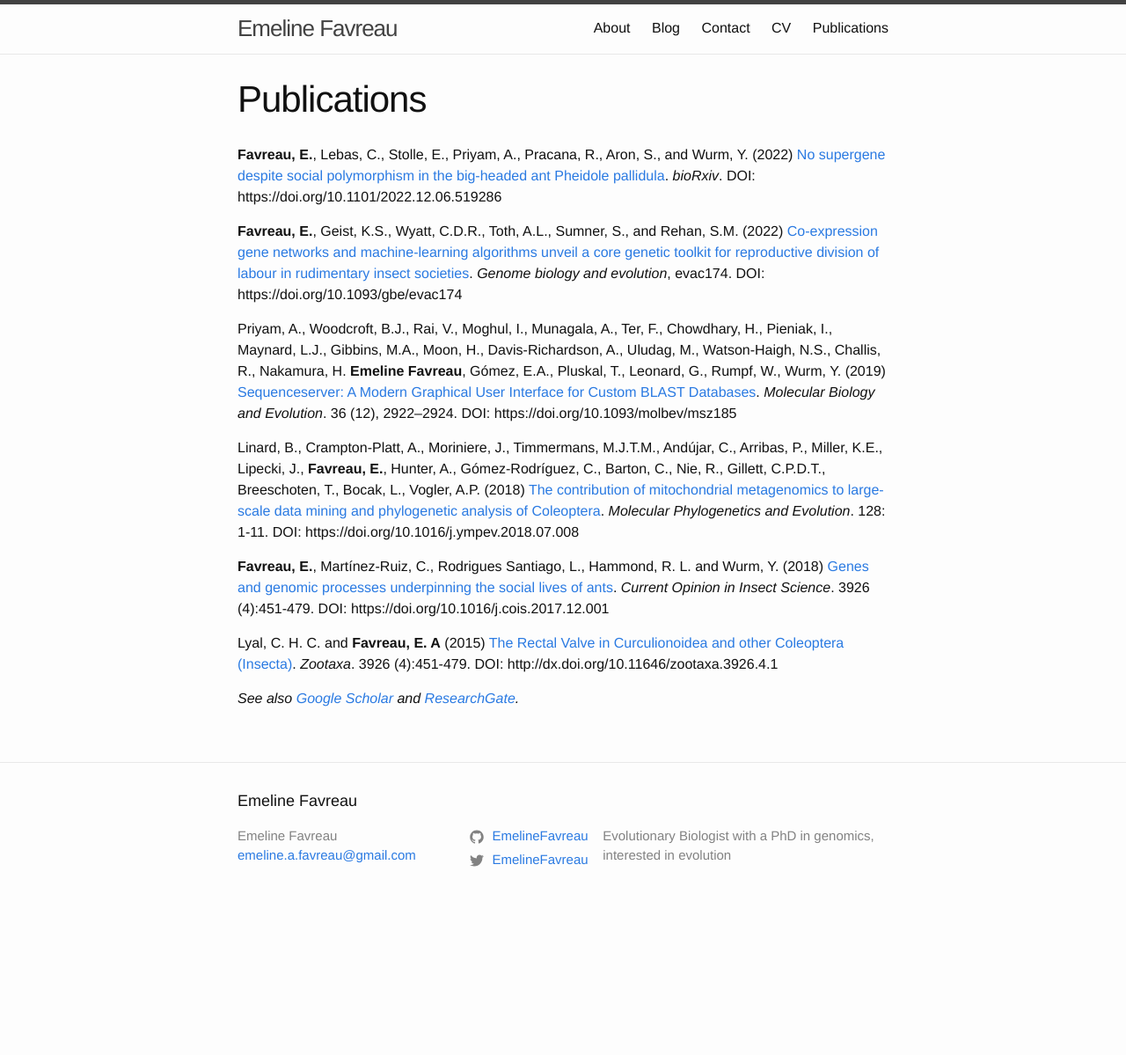
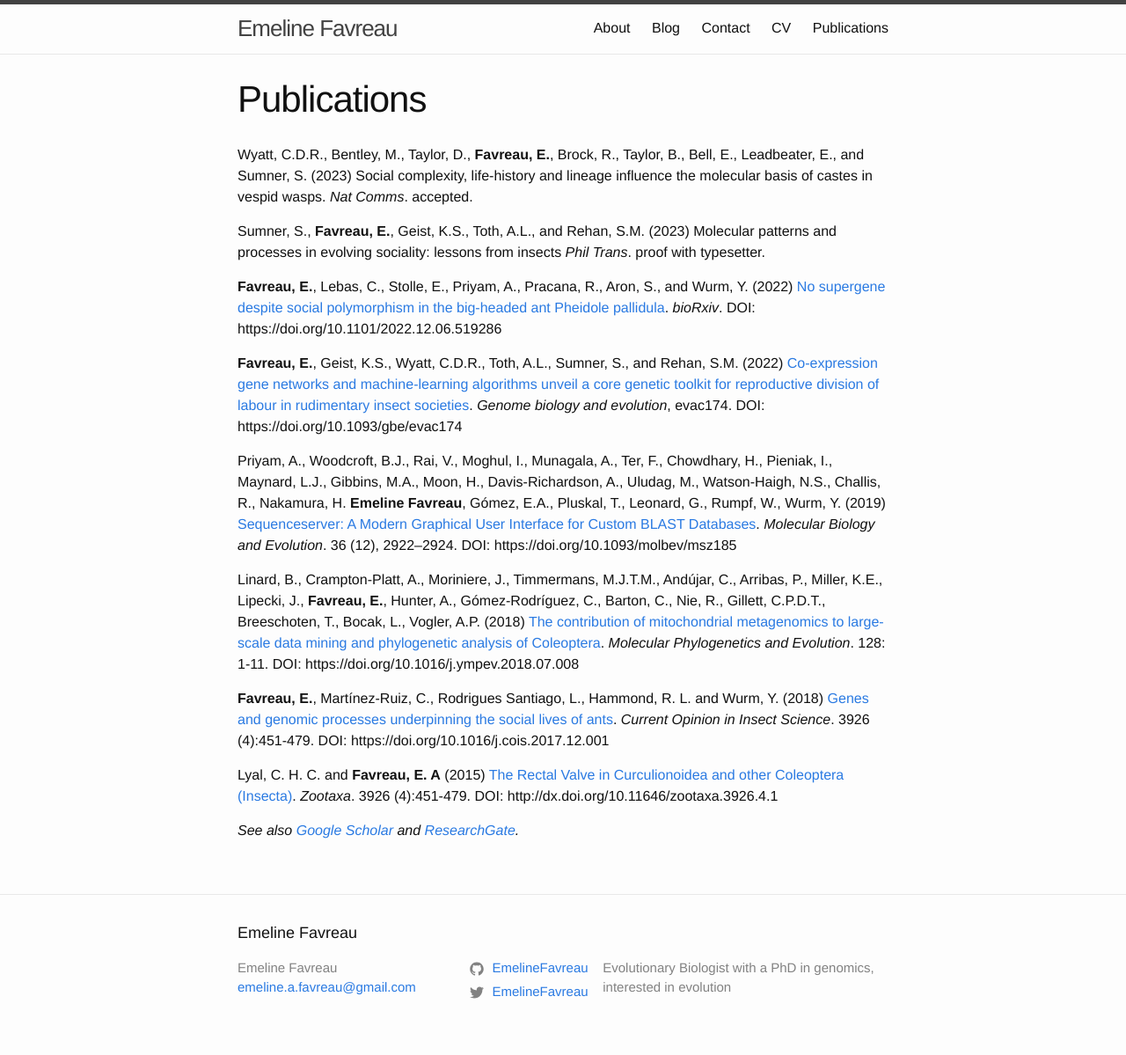
Before and after one commit to EmelineFavreau/EmelineFavreau.github.io, a Jekyll site: the page built from publications.md, in a window 1280 px wide. Shown: the whole page at 88% size. Built offline with Jekyll 4.4.1, drawn with Linux system fonts in a browser that asks for light colours; before the commit the page ends 1049 px from its top, so only the background shows below that.

Commit message:
adding two accepted

```diff
--- a/publications.md
+++ b/publications.md
@@ -3,6 +3,10 @@ layout: page
 title: Publications
 permalink: /publications/
 ---
+Wyatt, C.D.R., Bentley, M., Taylor, D., **Favreau, E.**, Brock, R., Taylor, B., Bell, E., Leadbeater, E., and Sumner, S. (2023) Social complexity, life-history and lineage influence the molecular basis of castes in vespid wasps. _Nat Comms_. accepted.
+
+
+Sumner, S., **Favreau, E.**, Geist, K.S., Toth, A.L., and Rehan, S.M. (2023) Molecular patterns and processes in evolving sociality: lessons from insects _Phil Trans_. proof with typesetter.
 
 
 **Favreau, E.**, Lebas, C., Stolle, E., Priyam, A., Pracana, R., Aron, S., and Wurm, Y.  (2022) [No supergene despite social polymorphism in the big-headed ant Pheidole pallidula](https://doi.org/10.1101/2022.12.06.519286). _bioRxiv_. DOI: https://doi.org/10.1101/2022.12.06.519286
```
